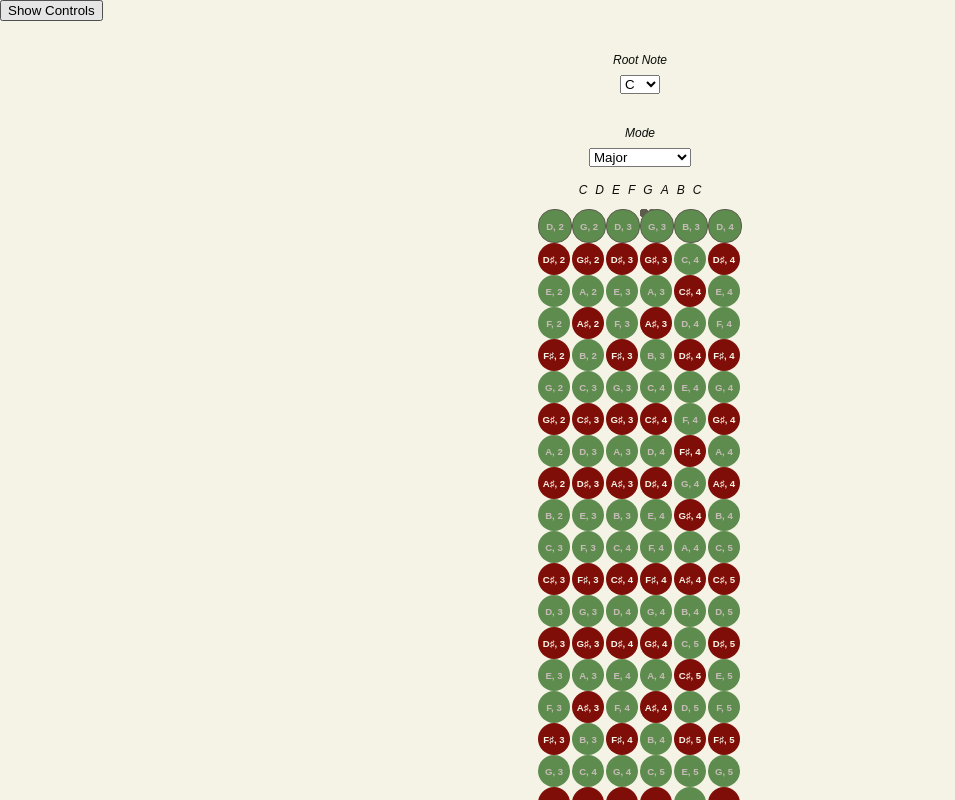
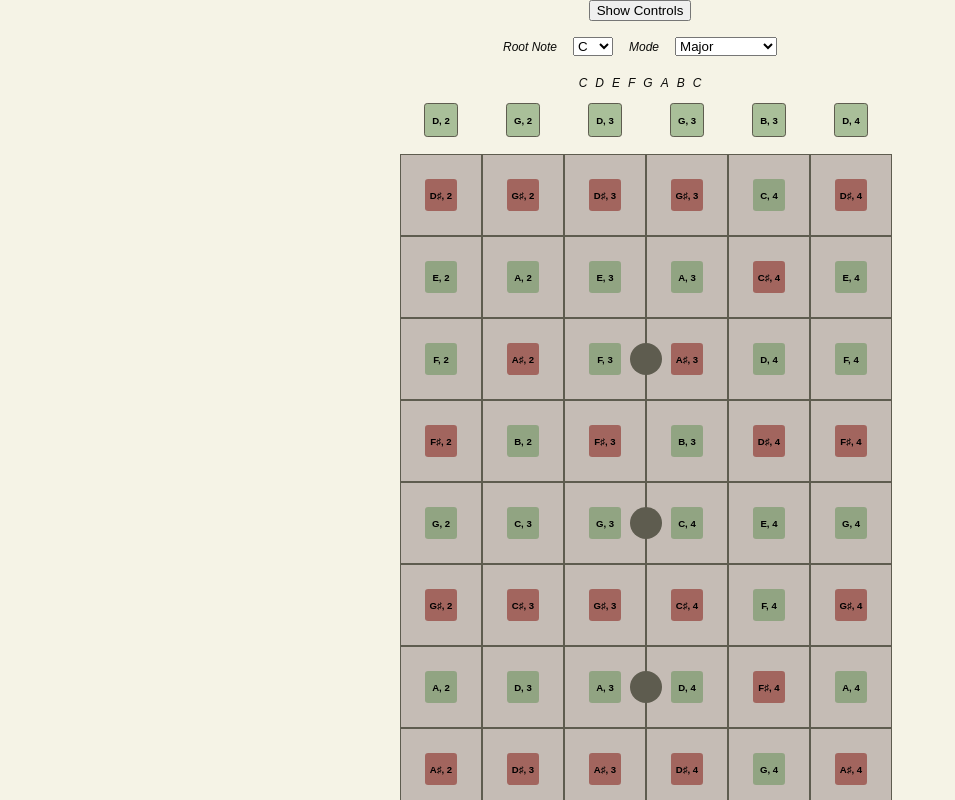
Before and after one commit to brotherclone/neck-brace, a React app: page / in a window 1280 px wide. Shown: the top 800 px of the page, without its empty margins (0-955 px from the left). Built offline with nearby package versions, Linux system fonts and the light colour scheme; a web font is replaced by a local one.

Commit message:
basic alignments

```diff
--- a/src/components/Fret/Fret.module.scss
+++ b/src/components/Fret/Fret.module.scss
@@ -3,7 +3,7 @@
 
 @mixin fret-label-helper($size: 1rem, $border: none){
   border: $border;
-  border-radius: $size/2;
+  border-radius: $size*0.1;
   height: $size;
   width: $size;
   display: flex;
@@ -13,15 +13,15 @@
   text-align: center;
   &.tonic{
     .fret-label{
-      color: $jaguar;
+      color: black;
     }
-    background-color: $green-anne;
+    background-color: transparentize($green-anne, .5);
   }
   &.chromatic{
     .fret-label{
-      color: $soft-wheat;
+      color: black;
     }
-    background-color: $hot-rod-red;
+    background-color: transparentize($hot-rod-red, .5);
   }
   &.unset{
     .fret-label{
@@ -34,6 +34,19 @@
 .fret-container{
   display: flex;
   flex-direction: column;
+  align-content: center;
+  align-items: center;
+  justify-content: center;
+  justify-items: center;
+  min-height: 5rem;
+  min-width: 5rem;
+  border: 1px solid $gray-anne;
+  &:nth-child(1){
+    border-color: transparent;
+    min-height: 1.5rem;
+    min-width: 1.5rem;
+    margin-bottom: 1rem;
+  }
   .fret-label-container{
     @include fret-label-helper(2rem);
     .fret-label{
--- a/src/components/Neck/Neck.module.scss
+++ b/src/components/Neck/Neck.module.scss
@@ -1,6 +1,15 @@
+@import "../../styles/Constants.module";
 .neck-container{
+  width: 100%;
+  max-width: $neck-width;
   .neck-strings{
     display: flex;
     flex-direction: row;
   }
+  .neck-background{
+    display: flex;
+    flex-direction: column;
+    position: absolute;
+    z-index: -1;
+  }
 }
--- a/src/components/NeckMarker/NeckMarker.tsx
+++ b/src/components/NeckMarker/NeckMarker.tsx
@@ -6,15 +6,17 @@ interface NeckMarkerProperties {
 }
 const NeckMarker: React.FC<NeckMarkerProperties> = ({ marks }) => {
   return (
-    <div className={'fret-markers'}>
+    <>
+      <div className={'neck-marker-collection'}>
         {[...Array(marks)].map((m, index) => {
           return (
-          <div key={index} className={'fret-marker'}>
+            <div key={index} className={'neck-marker'}>
               &nbsp;
             </div>
           );
         })}
       </div>
+    </>
   );
 };
 
--- a/src/components/NeckMarker/Neckmarker.module.scss
+++ b/src/components/NeckMarker/Neckmarker.module.scss
@@ -1,13 +1,25 @@
 @import "../../styles/Pallette.module";
-.fret-markers{
+@import "../../styles/Constants.module";
+.neck-marker-collection{
   display: flex;
   flex-direction: row;
-  position: absolute;
-  z-index: -1;
-  .fret-marker{
+  height: $fret-height;
+  width: $neck-width + $neck-width*0.02;
+  justify-content: center;
+  align-items: center;
+  border: 1px solid transparent;
+  background-color: $jaguar;
+  &:nth-child(1){
+    height: 3.1rem;
+    background-color: transparent;
+  }
+  .neck-marker{
     background-color: $gray-anne;
-    height: 0.5rem;
-    width: 0.5rem;
-    border-radius: 0.5rem;
+    height: 2rem;
+    width: 2rem;
+    border-radius: 2rem;
+    &:nth-child(2){
+      margin-left: 8.2rem;
+    }
   }
 }
--- a/src/components/ScaleDisplay/ScaleDisplay.module.scss
+++ b/src/components/ScaleDisplay/ScaleDisplay.module.scss
@@ -1,12 +1,12 @@
 @import "../../styles/Typography.module";
+@import "../../styles/Constants.module";
+
 .scale-display-container{
   display: flex;
   flex-direction: row;
-  align-items: center;
-  align-content: center;
   justify-content: center;
-  justify-items: center;
-  margin-bottom: 0.5rem;
+  width: $neck-width;
+   margin-bottom: 0.5rem;
   .scale-display-note{
     margin: 0.25rem;
     @include aside-text();
--- a/src/components/ScaleSelector/ScaleSelector.module.scss
+++ b/src/components/ScaleSelector/ScaleSelector.module.scss
@@ -1,3 +1,5 @@
 .scale-selector-container{
-
+  display: flex;
+  flex-direction: row;
+  margin: 1rem 0 1rem;
 }
--- a/src/components/ScaleSelector/ScaleSelector.tsx
+++ b/src/components/ScaleSelector/ScaleSelector.tsx
@@ -21,7 +21,7 @@ const ScaleSelector: React.FC<ScaleSelectorProperties> = ({
   handleNoteSelection,
 }) => {
   return (
-    <>
+    <div className={'scale-selector-container'}>
       <Selector
         label={'Root Note'}
         name={'rootNote'}
@@ -36,7 +36,7 @@ const ScaleSelector: React.FC<ScaleSelectorProperties> = ({
         options={modeOptions}
         onChange={handleModeSelection}
       />
-    </>
+    </div>
   );
 };
 
--- a/src/components/Selector/Selector.module.scss
+++ b/src/components/Selector/Selector.module.scss
@@ -2,13 +2,14 @@
 @import "../../styles/Pallette.module";
 
 .selector-container{
-  width: 100%;
   display: flex;
   align-items: center;
-  flex-direction: column;
+  flex-direction: row;
+  &:nth-child(2){
+    margin-left: 1rem;
+  }
   label{
     @include aside-text();
-    padding-bottom: 0.5rem;
+    margin-right: 1rem;
   }
-  margin: 2rem 0 0.75rem 0;
 }
--- a/src/index.scss
+++ b/src/index.scss
@@ -13,13 +13,13 @@
 html, body{
   padding: 0;
   margin: 0;
+  height: 100%;
+  min-height: 100vh;
+
 }
 
-.neck-container{
-  height: 100%;
-  min-height: 100vh;
+.neck-brace-container{
   display: flex;
   flex-direction: column;
-  align-content: flex-start;
   align-items: center;
 }
--- /dev/null
+++ b/src/styles/Constants.module.scss
@@ -0,0 +1,2 @@
+$neck-width: 30rem;
+$fret-height: 5rem;
```
Lines whose indentation alone changed are shown as unchanged.
